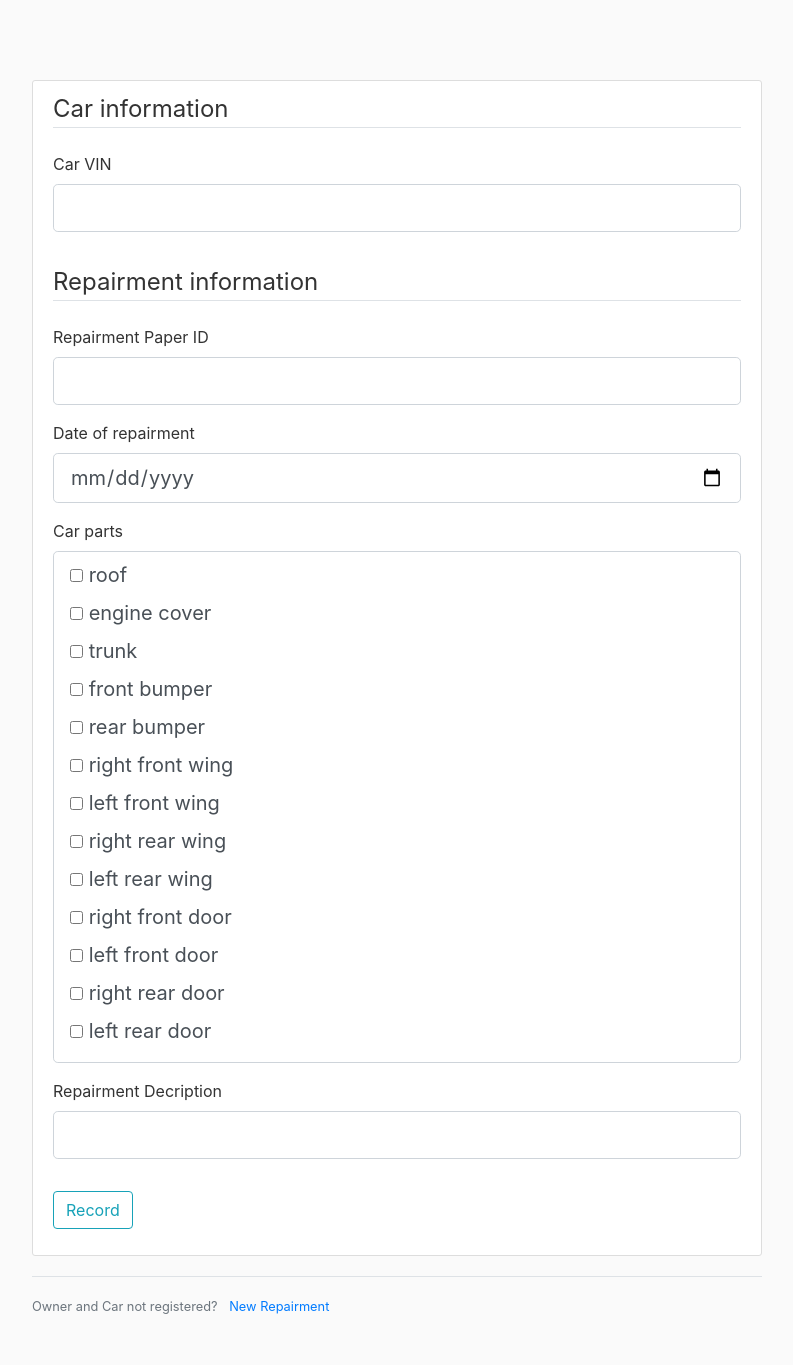
After one commit to omerk42/CarDNA, a Flask app: page /addRepairment in a window 1280 px wide. The commit adds this page. Shown: the whole page, without its empty margins (243-1036 px from the left). Run offline with Flask 2, Linux system fonts and the light colour scheme; a user stored in the database is signed in; some libraries are stand-ins or nearby versions.

Commit message:
[+] add addRepairment form

```diff
--- a/app/app.py
+++ b/app/app.py
@@ -1,7 +1,8 @@
+from turtle import title
 from flask import Flask, render_template, redirect, url_for, session, request, flash
 from auth import *
 from repairForm import *
-from forms import RegistrationForm, LoginForm, RepairmentForm
+from forms import RegistrationForm, LoginForm, RepairmentForm, addRepairmentForm
 from datetime import timedelta
 from pprint import pprint
 
@@ -108,30 +109,64 @@ def repairment():
           flash(f'Date of birth year cannot be newer than current year!', 'danger')
           error=True
         if rep_date_bigger_current(form.rep_date.data):
-          flash(f'Repairment year cannot be newer than current year!', 'danger')
+          flash(f'Repairment year must be in current year!', 'danger')
           error=True
         if rep_date_older_car_since_date(form.rep_date.data, form.car_since_date.data):
           flash(f'Repairment year cannot be older than year of ownership!', 'danger')
           error=True
 
         if error:
-          return render_template('repairment.html', form=form)
+          return render_template('repairment.html', form=form, title="Repairment")
         else:
-          if insert_new_form(form):
-            flash('Form added successfully!', 'success')
-            return redirect(url_for('/'))
+          if insert_new_form(form.data):
+            flash('Repairment added successfully!', 'success')
+            return redirect(url_for('index'))
           else:
             flash('Error occured!', 'danger')
-            return render_template('repairment.html', form=form)
+            return render_template('repairment.html', form=form, title="Repairment")
 
-      return render_template('repairment.html', form=form)
+      return render_template('repairment.html', form=form, title="Repairment")
     else:
       flash('You have to login first', 'info')
       return redirect(url_for("login"))
 
-# @app.route('/addRepairment', methods=['GET', 'POST'])
-# def addRepairment():
-#   if "user" in session:
+@app.route('/addRepairment', methods=['GET', 'POST'])
+def addRepairment():
+  if "user" in session:
+    form = addRepairmentForm()
+    if form.validate_on_submit():
+        error = False
+        if (not registered_car_vin(form.car_vin.data)):
+          flash(f'Car VIN {form.car_vin.data} is not regestered, use New Repairment page!', 'danger')
+          error=True
+        elif rep_date_older_car_since_date(form.rep_date.data, get_car_since_date_by_car_vin(form.car_vin.data)):
+          flash(f'Repairment year cannot be older than year of ownership!', 'danger')
+          error=True
+        if registered_rep_permission_paper_id(form.rep_permission_paper_id.data):
+          flash(f'Repairment paper ID {form.rep_permission_paper_id.data} is regestered!', 'danger')
+          error=True
+        if not form.rep_car_part.data:
+          flash(f'Car parts field is empty!', 'danger')
+          error=True
+        if rep_date_bigger_current(form.rep_date.data):
+          flash(f'Repairment year must be in current year!', 'danger')
+          error=True
+
+
+        if error:
+          return render_template("addRepairment.html", form=form, title="Repairment")
+        else:
+          if pre_insert_new_repairement(form.data):
+            flash('Repairment added successfully!', 'success')
+            return redirect(url_for('index'))
+          else:
+            flash('Error occured!', 'danger')
+            return render_template('addRepairment.html', form=form, title="Repairment")
+
+    return render_template("addRepairment.html", form=form, title="Repairment")
+  else:
+    flash('You have to login first', 'info')
+    return redirect(url_for("login"))
 
 
 if __name__ == "__main__":
--- a/app/auth.py
+++ b/app/auth.py
@@ -76,6 +76,8 @@ def check_registered(query, param):
       cur.execute(query, [param])
       result = cur.fetchall()
       if len(result) >= 1:
+        pprint(result)
+        quit()
         return True
       else:
         return False
--- a/app/forms.py
+++ b/app/forms.py
@@ -67,3 +67,13 @@ class RepairmentForm(FlaskForm):
   rep_desc = StringField('Repairment Decription', validators=[DataRequired(), Length(min=4, max=100)])
 
   submit = SubmitField('Record')
+
+
+class addRepairmentForm(FlaskForm):
+    car_vin = StringField('Car VIN', validators=[DataRequired(), Length(17), Regexp('^[(A-H|J-N|P|R-Z|0-9)]{17}$', message="Enter a valid VIN")])
+    # Repair data
+    rep_permission_paper_id = StringField('Repairment Paper ID', validators=[DataRequired(), Length(8), Regexp('^[0-9]{8}$', message='only numbers allowed')])
+    rep_date = DateField('Date of repairment', validators=[DataRequired()])
+    rep_car_part = MultiCheckboxField('Car parts', choices=car_parts)
+    rep_desc = StringField('Repairment Decription', validators=[DataRequired(), Length(min=4, max=100)])
+    submit = SubmitField('Record')
--- /dev/null
+++ b/app/templates/addRepairment.html
@@ -0,0 +1,93 @@
+{% extends 'base.html' %}
+{% block head %}
+  <title>{{ title }}</title>
+{% endblock head %}
+
+{% block content %}
+    <div class="content-section">
+        <form method="POST" action="">
+            {{ form.hidden_tag() }}
+            <fieldset class="form-group">
+                <legend class="border-bottom mb-4">Car information</legend>
+                <div class="form-group">
+                    {{ form.car_vin.label(class="form-control-label") }}
+                    {% if form.car_vin.errors %}
+                        {{ form.car_vin(class="form-control form-control-lg is-invalid") }}
+                        <div class="invalid-feedback">
+                            {% for error in form.car_vin.errors %}
+                                <span>{{ error }}</span>
+                            {% endfor %}
+                        </div>
+                    {% else %}
+                        {{ form.car_vin(class="form-control form-control-lg") }}
+                    {% endif %}
+                </div>
+            </fieldset>
+            <fieldset class="form-group">
+                <legend class="border-bottom mb-4">Repairment information</legend>
+                <div class="form-group">
+                    {{ form.rep_permission_paper_id.label(class="form-control-label") }}
+                    {% if form.rep_permission_paper_id.errors %}
+                        {{ form.rep_permission_paper_id(class="form-control form-control-lg is-invalid") }}
+                        <div class="invalid-feedback">
+                            {% for error in form.rep_permission_paper_id.errors %}
+                                <span>{{ error }}</span>
+                            {% endfor %}
+                        </div>
+                    {% else %}
+                        {{ form.rep_permission_paper_id(class="form-control form-control-lg") }}
+                    {% endif %}
+                </div>
+                <div class="form-group">
+                    {{ form.rep_date.label(class="form-control-label") }}
+                    {% if form.rep_date.errors %}
+                        {{ form.rep_date(class="form-control form-control-lg is-invalid") }}
+                        <div class="invalid-feedback">
+                            {% for error in form.rep_date.errors %}
+                                <span>{{ error }}</span>
+                            {% endfor %}
+                        </div>
+                    {% else %}
+                        {{ form.rep_date(class="form-control form-control-lg") }}
+                    {% endif %}
+                </div>
+                <div class="form-group">
+                    {{ form.rep_car_part.label(class="form-control-label") }}
+                    {% if form.rep_car_part.errors %}
+                        {{ form.rep_car_part(class="form-control form-control-lg is-invalid") }}
+                        <div class="invalid-feedback">
+                            {% for error in form.rep_car_part.errors %}
+                                <span>{{ error }}</span>
+                            {% endfor %}
+                        </div>
+                    {% else %}
+                        {{ form.rep_car_part(class="form-control form-control-lg") }}
+                    {% endif %}
+                </div>
+                <div class="form-group">
+                    {{ form.rep_desc.label(class="form-control-label") }}
+                    {% if form.rep_desc.errors %}
+                        {{ form.rep_desc(class="form-control form-control-lg is-invalid") }}
+                        <div class="invalid-feedback">
+                            {% for error in form.rep_desc.errors %}
+                                <span>{{ error }}</span>
+                            {% endfor %}
+                        </div>
+                    {% else %}
+                        {{ form.rep_desc(class="form-control form-control-lg") }}
+                    {% endif %}
+                </div>
+            </fieldset>
+
+
+            <div class="form-group">
+                {{ form.submit(class="btn btn-outline-info") }}
+            </div>
+        </form>
+    </div>
+    <div class="border-top pt-3 mb-5">
+        <small class="text-muted">
+            Owner and Car not registered? <a class="ml-2" href="{{ url_for('repairment') }}">New Repairment</a>
+        </small>
+    </div>
+{% endblock content %}
--- a/app/templates/repairment.html
+++ b/app/templates/repairment.html
@@ -303,7 +303,7 @@
     </div>
     <div class="border-top pt-3 mb-5">
         <small class="text-muted">
-            Owner and Car Already registered? <a class="ml-2" href="#">Add Repairment</a>
+            Owner and Car Already registered? <a class="ml-2" href="{{ url_for('addRepairment') }}">Add Repairment</a>
         </small>
     </div>
 {% endblock content %}
```
Also changed, not shown: app/repairForm.py (+48 -14 lines), app/carDNA.db.
